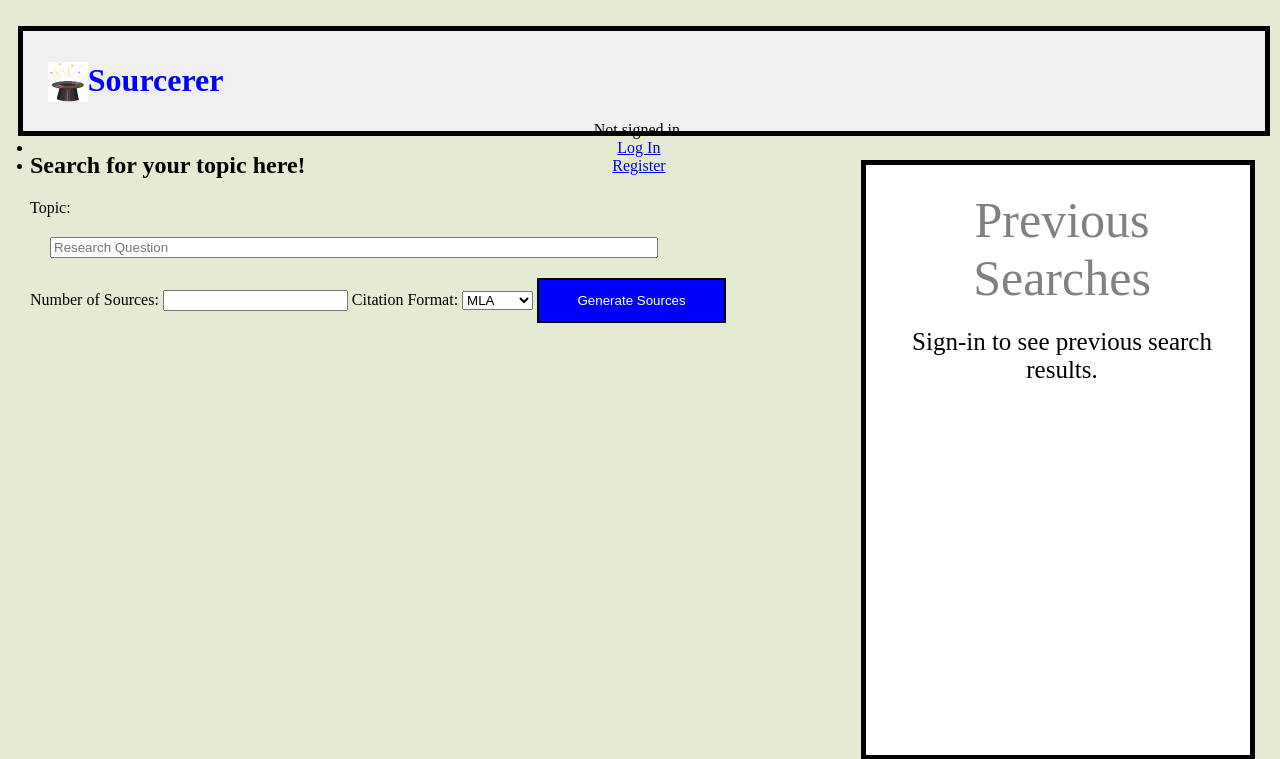
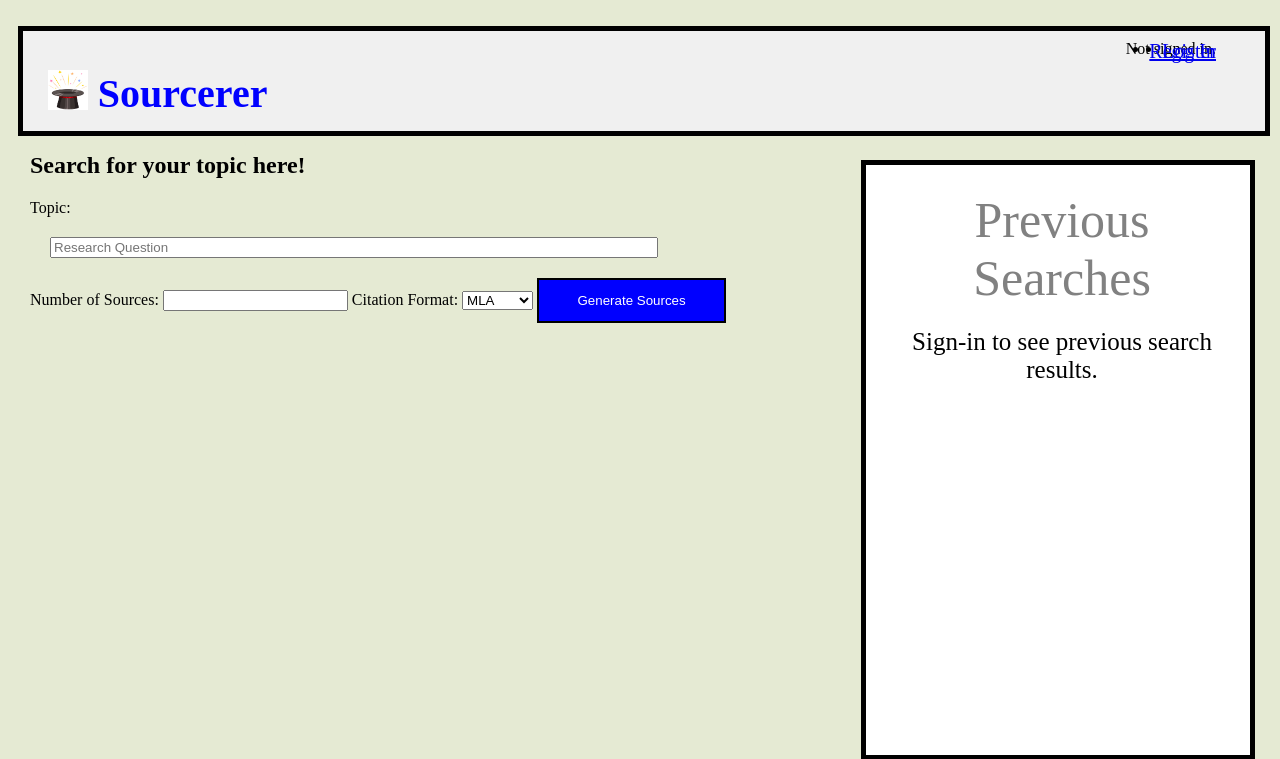
Before and after one commit to DurjaMan27/sourcerer, a Django app: page / in a window 1280 px wide. Shown: the top 759 px of the page. Run offline with Django 4.2, Linux system fonts and the light colour scheme.

Commit message:
For now the css is done

```diff
--- a/sourcerer/sourcing/static/sourcing/styles.css
+++ b/sourcerer/sourcing/static/sourcing/styles.css
@@ -34,7 +34,7 @@ textarea {
 }
 
 .main {
-    margin-left:160px;
+    margin-left: 160px;
     padding: 0px 10px;
 }
 
@@ -43,10 +43,14 @@ textarea {
     text-align: left;
     color: blue;
     padding-left: 15px;
+    font-size: 20px;
+    top: 3%;
 }
 
 .title img {
     float: left;
+    position: relative;
+    padding-right: 10px;
 }
 
 .nav {
@@ -59,11 +63,26 @@ textarea {
     float: right;
 }
 
+.nav-item {
+    position: fixed; /* Display items inline */
+    text-align: center;
+    float: right;
+    right: 5%;
+    top: 5%;
+}
+
+#sign-in-status {
+    text-align: right;
+    right: 5%;
+    top: 15.5%;
+}
+
 /* Update the styles for navigation items */
-.nav-item {
+.nav-link {
     position: relative; /* Display items inline */
     text-align: center;
-    margin-right: 10px;
+    float: right;
+    font-size: 20px;
 }
 
 .sidenav {
```
